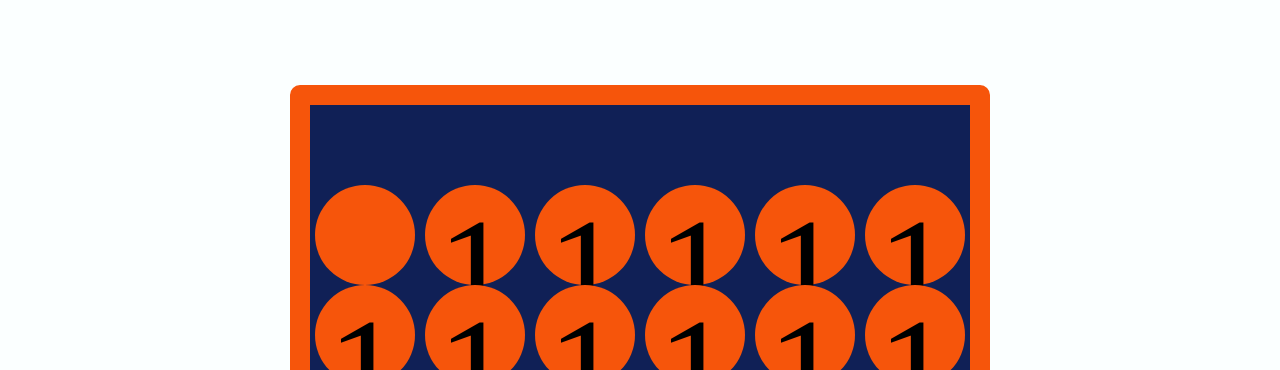
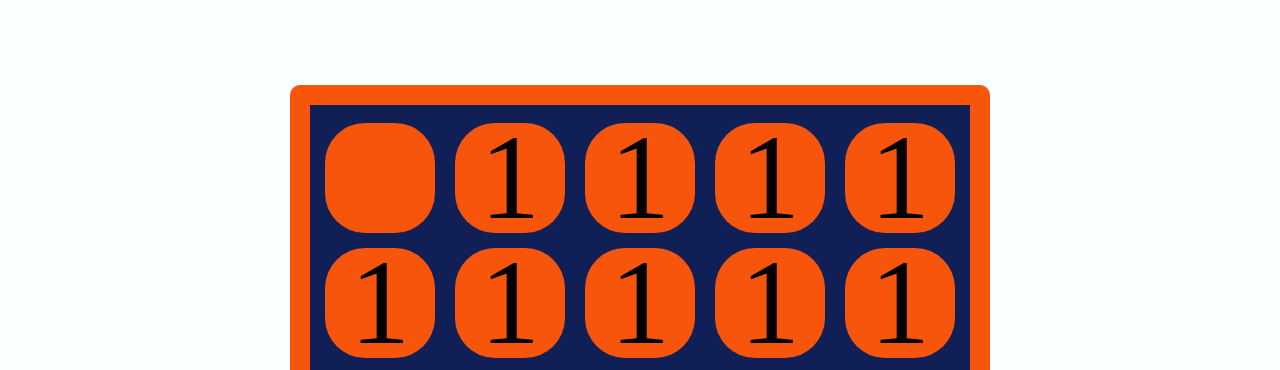
Before and after one commit to staten-island-tech/create-task-TylerBo12, a website built with Vite: page Bingo-Time/index.html in a window 1280 px wide. Shown: the part 380-750 px from the top of the page. Built offline with nearby package versions, Linux system fonts and the light colour scheme.

Commit message:
Slight happiness

```diff
--- a/Bingo-Time/Javascript/array.js
+++ b/Bingo-Time/Javascript/array.js
@@ -1,9 +1,8 @@
 const bingoCard = {
   card1: [
     1, 2, 3, 4, 5, 6, 7, 8, 9, 10, 11, 12, 13, 14, 15, 16, 17, 18, 19, 20, 21,
-    22, 23, 24, 25,
+    22, 23, 24,
   ],
-  card2: [],
 };
 
 export { bingoCard };
--- a/Bingo-Time/Styles/style.css
+++ b/Bingo-Time/Styles/style.css
@@ -26,17 +26,19 @@ body{
 
 }
 
-
-
 .child{
-  font-size: 15rem;
+  font-size: 12rem;
   background-color: var(--orange);
-  height: 10rem;
-  width: 10rem;
-  border-radius: 5rem;
+  height: 11rem;
+  width: 11rem;
+  border-radius: 4rem;
   display: flex;
   margin: auto;
+  margin-left: 1rem ;
+  margin-right: 1rem;
+  margin-bottom: 1.5rem;
   justify-content: center;
+  align-items: center ;
 }
 
 #title{
```
